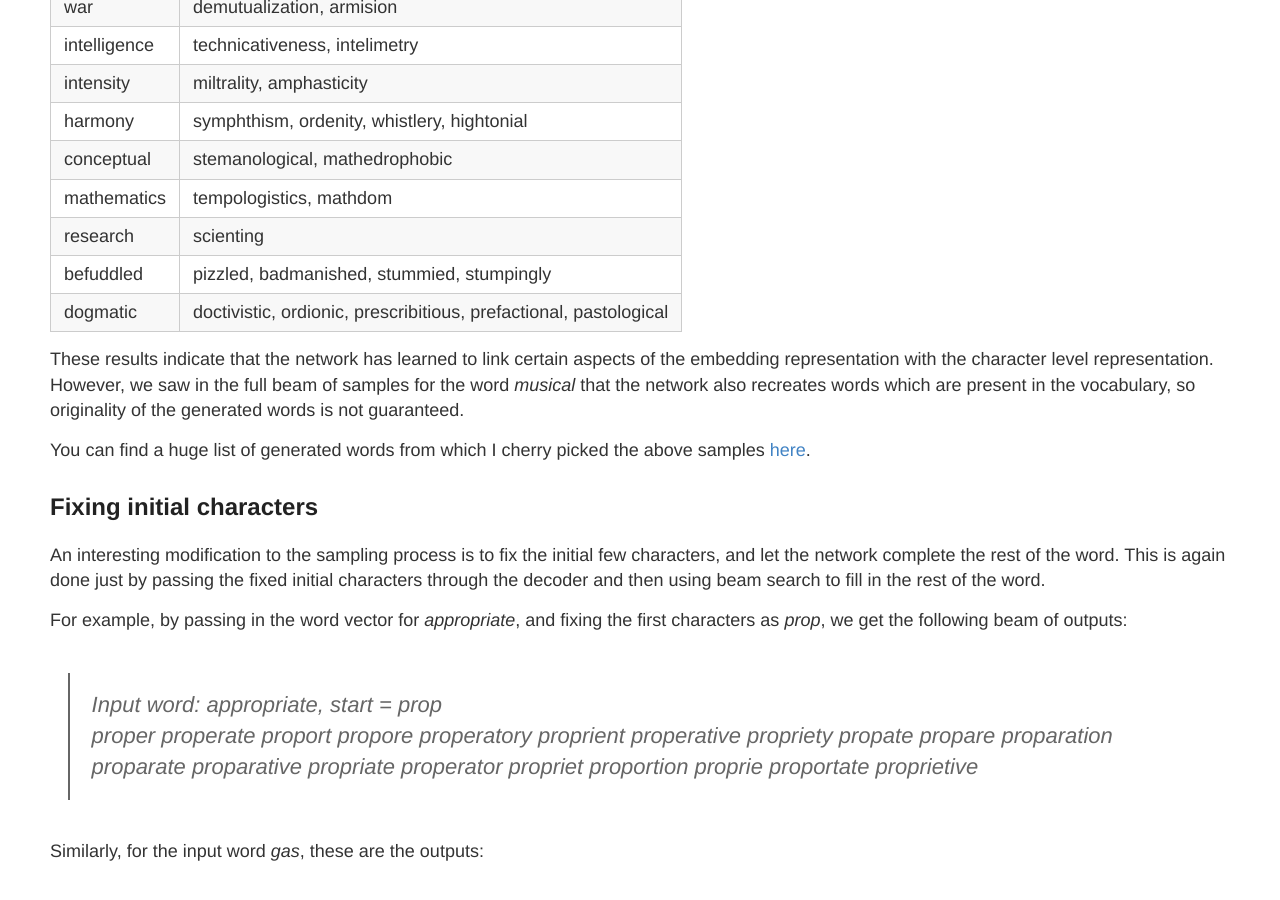
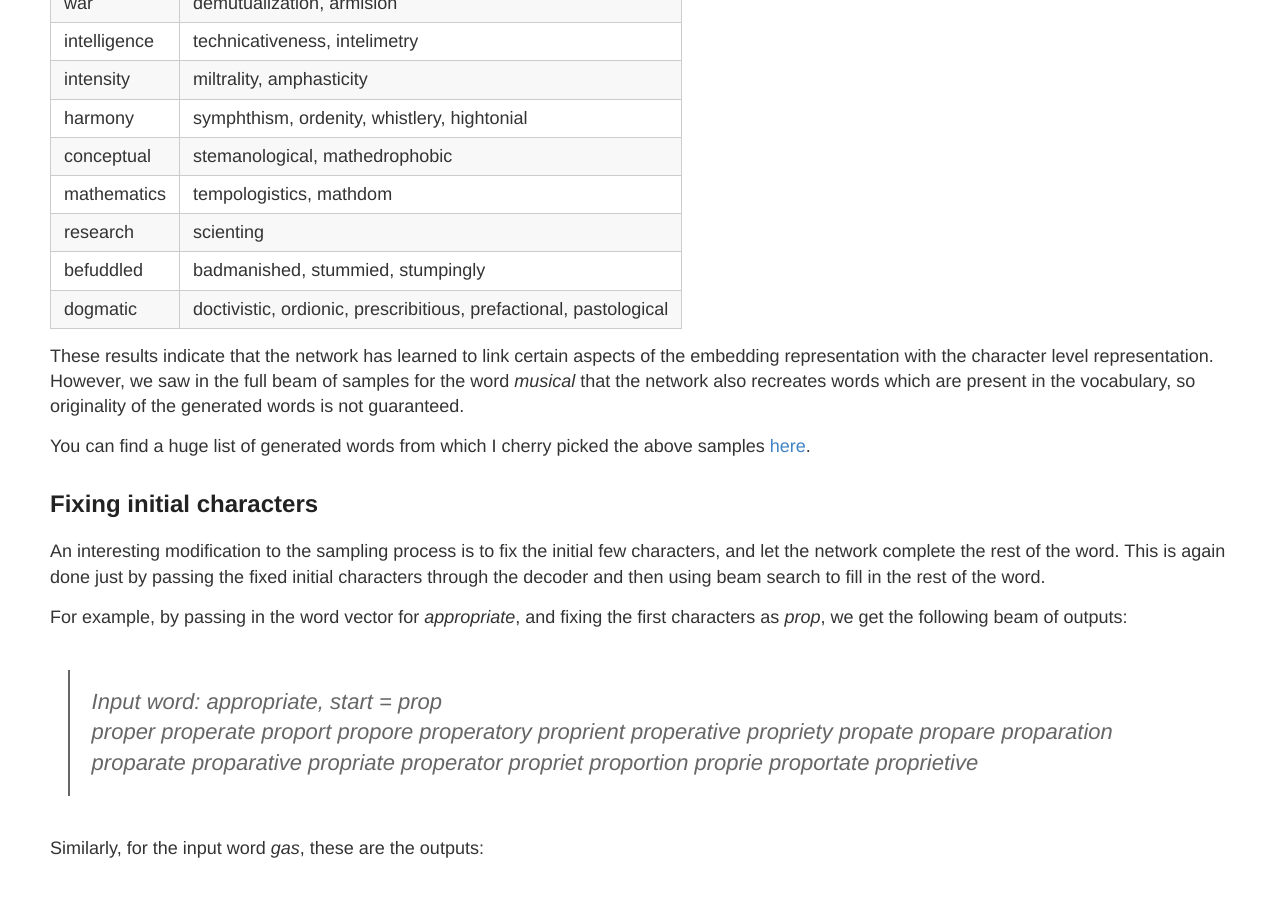
Before and after one commit to rajatvd/rajatvd.github.io, a Jekyll site: the page built from _posts/2018-09-30-Generating-Words-From-Embeddings.md, in a window 1280 px wide and 900 px high, scrolled down 4018 px. Built offline with Jekyll 4.4.1, drawn with Linux system fonts in a browser that asks for light colours; formulas are drawn with MathJax 3; comment, search, counter and statistics services are not loaded.

```diff
--- a/_posts/2018-09-30-Generating-Words-From-Embeddings.md
+++ b/_posts/2018-09-30-Generating-Words-From-Embeddings.md
@@ -103,7 +103,7 @@ Here are some cherry picked examples of generated words which look pretty cool,
 | conceptual |  stemanological, mathedrophobic|
 | mathematics   | tempologistics, mathdom    |
 | research   | scienting  |
-| befuddled   | pizzled, badmanished, stummied, stumpingly   |
+| befuddled   | badmanished, stummied, stumpingly   |
 | dogmatic   | doctivistic, ordionic, prescribitious, prefactional, pastological    |
 {: .table}
 
```
Also changed, not shown: images/word_gen/cover.png.
